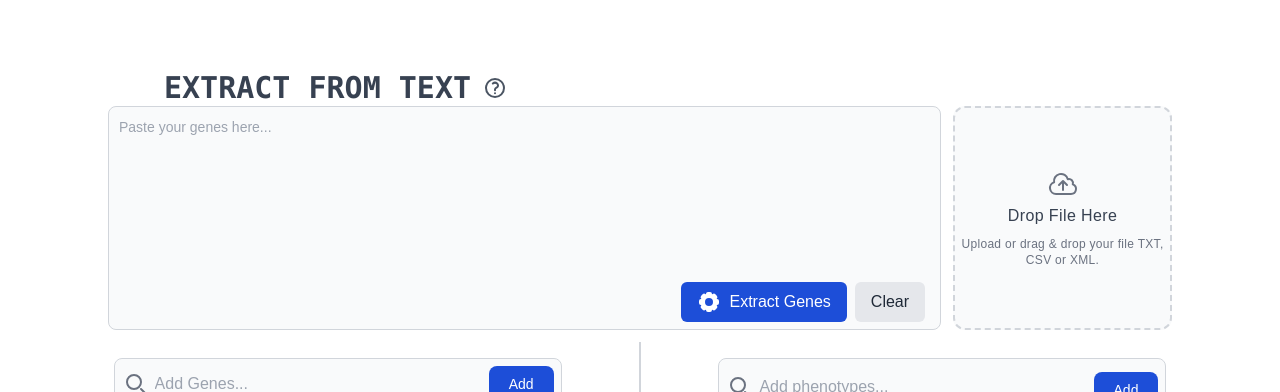
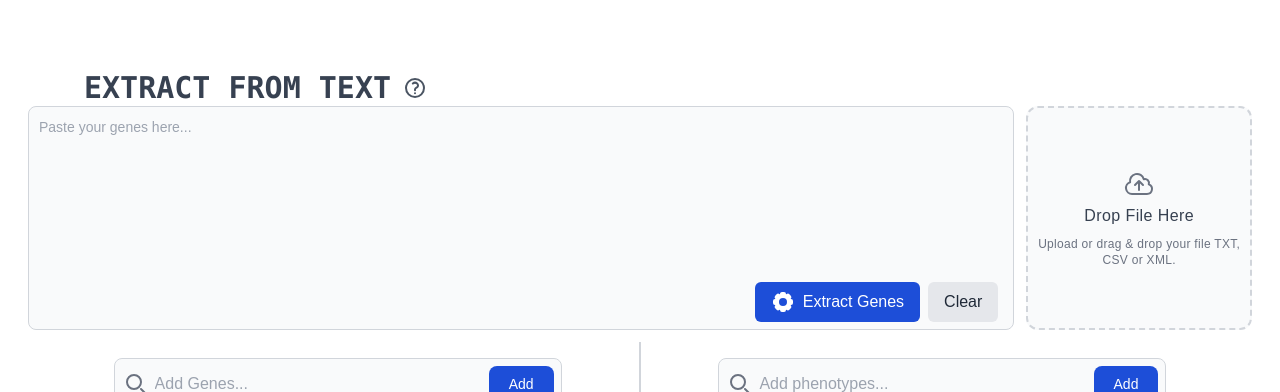
Before and after one commit to victormar1/PubMatcher, a Vue app: page / in a window 1280 px wide. Shown: the part 170-562 px from the top of the page. Built offline with nearby package versions, Linux system fonts and the light colour scheme; no server answers; the HTML template or start-up script is replaced by a standard one.

Commit message:
feat: hooked batchinput

```diff
--- a/routes/router.js
+++ b/routes/router.js
@@ -23,7 +23,7 @@ router.post('/reportbug', reportbugController.reportBug);
 router.post('/exportpdf', exportpdfController.exportPdf);
 
 // Route pour l'extraction de gènes
-router.post('/extract-genes', extractgenesController.extractGenes);
+router.get('/geneslist', extractgenesController.getGenesList);
 
 // Route pour api
 router.get('/api/search', apiController.searchApi);
--- a/src/components/SearchBuildingModule.vue
+++ b/src/components/SearchBuildingModule.vue
@@ -1,4 +1,59 @@
 <template>
+    <div>
+        <!-- EXTRACTION -->
+        <div class="flex flex-row items-center border-blue-600">
+            <label for="batch" class="block text-3xl ml-16 font-mono font-bold text-gray-700 "> EXTRACT FROM TEXT </label>
+            <!-- TOOLTIP CONT -->
+            <div class="group flex z-10 relative ml-3">
+                <button class="text-gray-600 transition-colors duration-200 focus:outline-none dark:text-gray-200 dark:hover:text-blue-400 hover:text-blue-500">
+                    <svg xmlns="http://www.w3.org/2000/svg" fill="none" viewBox="0 0 24 24" stroke-width="2" stroke="currentColor" class="w-6 h-6">
+                        <path stroke-linecap="round" stroke-linejoin="round" d="M9.879 7.519c1.171-1.025 3.071-1.025 4.242 0 1.172 1.025 1.172 2.687 0 3.712-.203.179-.43.326-.67.442-.745.361-1.45.999-1.45 1.827v.75M21 12a9 9 0 11-18 0 9 9 0 0118 0zm-9 5.25h.008v.008H12v-.008z" />
+                    </svg>
+                </button>
+                <!-- Tooltip -->
+                <span class="group-hover:opacity-100 transition-opacity duration-300 bg-gray-700 text-white text-1xl font-mono italic font-medium rounded-lg px-3 py-2 shadow-lg ml-4 absolute left-1/2 -translate-x-1/2 translate-y-full opacity-0 mt-2 whitespace-nowrap">
+                    Extract genes from raw text, file or URL.
+                </span>
+            </div>
+        </div>
+        <div class="flex flex-row mx-2">
+            <!-- BATCH INPUT | EXTRACT BUTTONS -->
+            <div class="relative w-full overflow-auto h-56">
+                <textarea id="bacthInput" v-model="batchInput"    rows="4" class="block p-2.5 pb-12 w-full h-full resize-none text-sm text-gray-900 bg-gray-50 rounded-lg border border-gray-300 focus:ring-blue-500 focus:border-blue-500 focus:outline-none dark:bg-gray-700 dark:border-gray-600 dark:placeholder-gray-400 dark:text-white dark:focus:ring-blue-500 dark:focus:border-blue-500" placeholder="Paste your genes here..."></textarea>
+                    <div class="absolute bottom-2 right-4 flex space-x-2">
+                        <button id="submitTextArea" @click="extractGeneFromBatch" type="button" class="flex items-center px-4 py-2 bg-blue-700 hover:bg-blue-600 text-white font-medium rounded-md space-x-2">
+                            <svg class="w-6 h-6 text-white dark:text-white" aria-hidden="true" xmlns="http://www.w3.org/2000/svg" width="24" height="24" fill="currentColor" viewBox="0 0 24 24">
+                                <path fill-rule="evenodd" d="M9.586 2.586A2 2 0 0 1 11 2h2a2 2 0 0 1 2 2v.089l.473.196.063-.063a2.002 2.002 0 0 1 2.828 0l1.414 1.414a2 2 0 0 1 0 2.827l-.063.064.196.473H20a2 2 0 0 1 2 2v2a2 2 0 0 1-2 2h-.089l-.196.473.063.063a2.002 2.002 0 0 1 0 2.828l-1.414 1.414a2 2 0 0 1-2.828 0l-.063-.063-.473.196V20a2 2 0 0 1-2 2h-2a2 2 0 0 1-2-2v-.089l-.473-.196-.063.063a2.002 2.002 0 0 1-2.828 0l-1.414-1.414a2 2 0 0 1 0-2.827l.063-.064L4.089 15H4a2 2 0 0 1-2-2v-2a2 2 0 0 1 2-2h.09l.195-.473-.063-.063a2 2 0 0 1 0-2.828l1.414-1.414a2 2 0 0 1 2.827 0l.064.063L9 4.089V4a2 2 0 0 1 .586-1.414ZM8 12a4 4 0 1 1 8 0 4 4 0 0 1-8 0Z" clip-rule="evenodd"/>
+                            </svg>
+                            <span>Extract Genes</span>
+                        </button>
+                        <button id="clearTextArea" type="button" class="px-4 py-2 bg-gray-200 hover:bg-gray-300 text-gray-800 font-medium rounded-md">
+                            Clear
+                        </button>
+                    </div>
+            </div>
+            <!-- DRAG FILE ZONE -->
+            <div>
+                <label for="dropzone-file" class="flex flex-col items-center justify-center h-56 mb-3 ml-3 max-w-lg text-center bg-gray-50  border-2 border-gray-300 border-dashed cursor-pointer dark:bg-gray-900 dark:border-gray-700 rounded-xl">
+                    <svg xmlns="http://www.w3.org/2000/svg" fill="none" viewBox="0 0 24 24" stroke-width="1.5" stroke="currentColor" class="w-8 h-8 text-gray-500 dark:text-gray-400">
+                        <path stroke-linecap="round" stroke-linejoin="round" d="M12 16.5V9.75m0 0l3 3m-3-3l-3 3M6.75 19.5a4.5 4.5 0 01-1.41-8.775 5.25 5.25 0 0110.233-2.33 3 3 0 013.758 3.848A3.752 3.752 0 0118 19.5H6.75z" />
+                    </svg>
+
+                    <h2 class="mt-1 font-medium tracking-wide text-gray-700 dark:text-gray-200">Drop File Here</h2>
+
+                    <p class="mt-2 text-xs tracking-wide text-gray-500 dark:text-gray-400">Upload or drag & drop your file TXT, CSV or XML. </p>
+
+                    <input id="dropzone-file" type="file" class="hidden" />
+                </label>
+            </div>
+        </div>
+    </div>
+
+
+
+
+
+    <!-- GENES AND PHENOTYPES -->
     <div @click.capture="hideSuggestions('geneSuggestions')" class="flex mx-4 h-60 flex-row  border-blue-600">
         <div class="flex flex-col items-center w-7/12 space-y-4 rounded min-h-72 overflow-auto  border-red-600  p-4">
             <form @submit.prevent class="w-full max-w-md">
@@ -49,9 +104,10 @@
                     </div>
 
                     <!-- Search input -->
-                    <input type="search" id="phenotypeInput" ref="phenotypeInput" class="block w-full p-4 pl-10 text-base text-gray-900 border border-gray-300 rounded-lg bg-gray-50 focus:ring-blue-500 focus:border-blue-500 dark:bg-gray-700 dark:border-gray-600 dark:placeholder-gray-400 dark:text-white dark:focus:ring-blue-500 dark:focus:border-blue-500 focus:outline-none" placeholder="Add phenotypes..."  @input="debouncedShowSuggestions('phenotype')" autocomplete="off" @keydown.enter.prevent="addFreePhenotype" required />
+                    <input type="search" id="phenotypeInput" ref="phenotypeInput" class="block w-full h-full p-4 pl-10 text-base text-gray-900 border border-gray-300 rounded-lg bg-gray-50 focus:ring-blue-500 focus:border-blue-500 dark:bg-gray-700 dark:border-gray-600 dark:placeholder-gray-400 dark:text-white dark:focus:ring-blue-500 dark:focus:border-blue-500 focus:outline-none" placeholder="Add phenotypes..."  @input="debouncedShowSuggestions('phenotype')" autocomplete="off" @keydown.enter.prevent="addFreePhenotype" required />
                     <!-- Search button -->
-                    <button type="button" id="addPhenotypeButton" @click="addFreePhenotype()" class="text-white absolute right-2 bottom-2 bg-blue-700 hover:bg-blue-800 focus:ring-4 focus:outline-none focus:ring-blue-300 font-medium rounded-lg text-sm px-5 py-2 dark:bg-blue-600 dark:hover:bg-blue-700 dark:focus:ring-blue-800">
+                    <button type="button" id="addPhenotypeButton" @click="addFreePhenotype()"
+                    class="text-white absolute right-2 bottom-2 bg-blue-700 hover:bg-blue-800 focus:ring-4 focus:outline-none focus:ring-blue-300 font-medium rounded-lg text-sm px-5 py-2 dark:bg-blue-600 dark:hover:bg-blue-700 dark:focus:ring-blue-800">
                         <p class="text-white">Add</p>
                     </button>
                     <ul id="phenotypeSuggestions" class="absolute w-full bg-white border border-gray-300 rounded-lg mt-1 hidden max-h-60 overflow-y-auto shadow-lg z-10 top-full"></ul>
@@ -71,6 +127,10 @@
             </div>
         </div>
     </div>
+
+
+
+
     <!-- RESEARCHED BUTTON -->
     <div class="flex justify-center mt-3 ">
                 <button type="button" id="researchButton" @click="reasearch" class="text-white justify-center bg-blue-700 hover:bg-blue-800 w-full mx-10 focus:ring-4 focus:outline-none focus:ring-blue-300 font-medium rounded-lg text-sm px-5 py-2.5 text-center inline-flex items-center h-24 dark:bg-blue-600 dark:hover:bg-blue-700 dark:focus:ring-blue-800">
@@ -85,7 +145,7 @@
                         <span class="sr-only">Loading...</span>
                     </div>
                 </button>
-            </div>
+    </div>
 </template>
 
 <script>
@@ -102,6 +162,9 @@ export default {
         return {
             genesInput: this.genes.join(', '),
             phenotypesInput: this.phenotypes.join(', '),
+            genesList: [],
+            batchInput: '',
+            extractedGenes: [],
         };
     },
     mounted() {
@@ -117,6 +180,9 @@ export default {
         if (this.genes.length || this.phenotypes.length) {
             this.searchFromUrl();
         }
+
+        this.fetchGenesListAndCache(); // Load genes list
+
     },
     created() {
     this.debouncedShowSuggestions = this.debounce(this.showSuggestions, 300);
@@ -148,27 +214,6 @@ export default {
                 console.error("Error during search:", error);
             }
         },
-
-
-
-
-
-
-
-
-
-
-
-
-
-
-
-
-
-
-
-
-
         async showSuggestions(type) {
             const inputField = document.getElementById(type === 'gene' ? "geneInput" : "phenotypeInput");
             const suggestionsContainer = document.getElementById(type === 'gene' ? "geneSuggestions" : "phenotypeSuggestions");
@@ -251,7 +296,9 @@ export default {
             inputField.focus();
             suggestions.classList.add("hidden");
         },
-        addGene(gene) { // Modified to accept the gene as an argument
+        addGene(gene) {
+            gene = gene.toUpperCase();
+
             let data = JSON.parse(sessionStorage.getItem('data')) || [{ type: 'gene', items: [] }, { type: 'phenotype', items: [] }];
             const genes = data.find(item => item.type === 'gene');
 
@@ -265,6 +312,8 @@ export default {
             this.hideSuggestions('geneSuggestions');
         },
         addPhenotype(phenotype) {
+            phenotype = phenotype.toUpperCase();
+
             let data = JSON.parse(sessionStorage.getItem('data')) || [{ type: 'gene', items: [] }, { type: 'phenotype', items: [] }];
             const phenotypes = data.find(item => item.type === 'phenotype');
 
@@ -429,41 +478,51 @@ export default {
                 clearTimeout(timer);
                 timer = setTimeout(() => func.apply(this, args), delay);
             };
+            },
+        async fetchGenesListAndCache() {
+
+            if (sessionStorage.getItem('genesList')) {
+                this.genesList = JSON.parse(sessionStorage.getItem('genesList'));
+            return;
             }
 
+            try {
+            const response = await fetch('api/geneslist');
+            const data = await response.json();
+            this.genesList = data.genes;
+            sessionStorage.setItem('genesList', JSON.stringify(data.genes));
+        } catch (error) {
+            console.error('Error fetching genes:', error);
+        }
 
+        console.log('Fetched genes list:', sessionStorage.getItem('genesList'));
+        },
 
+        extractGeneFromBatch(){
+            console.log("extracting")
+            console.log(this.batchInput)
+            if (!this.batchInput.trim() || this.genesList.length === 0) {
+            this.extractedGenes = [];
+            return;
+            }
 
+            const text = this.batchInput;
+            const foundGenes = this.genesList.filter(gene => {
+            const regex = new RegExp(`\\b${gene}\\b`, 'i');
+            return regex.test(text);
+            });
 
-
-
-
-
-
-
-
-
-
-
-
-
-
-
-
-
-
-
-
-
-
-
-
-
-
-
-
-
-
+            foundGenes.sort((a, b) => text.indexOf(a) - text.indexOf(b));
+            this.extractedGenes = foundGenes;
+            this.populateSearchWithExtraction(foundGenes)
+            console.log(this.extractedGenes)
+        },
+        populateSearchWithExtraction(genes){
+            console.log("adding genes")
+            for(const gene of genes){
+                this.addGene(gene)
+            }
+        },
 
 
     }
--- a/src/components/SearchModule.vue
+++ b/src/components/SearchModule.vue
@@ -3,9 +3,6 @@
             <div class="absolute inset-x-0 top-1/2 h-px -translate-y-1/2 bg-transparent bg-gradient-to-r from-transparent via-gray-500 to-transparent opacity-75"></div>
             <span class="relative z-10 bg-white px-6 font-bold font-nono text-gray-700 text-5xl ">SEARCH ENGINE</span>
     </span>
-    <div class="mx-20">
-        <ExtractionModule />
-    </div>
     <div>
         <SearchBuildingModule @search-complete="handleSearchComplete"
         :genes="genes"
--- a/utils/loadgenesfromfile.js
+++ b/utils/loadgenesfromfile.js
@@ -13,7 +13,7 @@ function loadGenesFromFile(filePath) {
         fs.createReadStream(filePath)
             .pipe(csv())
             .on('data', (row) => {
-                genes.push(row.geneName); // Assurez-vous que 'geneName' correspond à la clé de votre fichier CSV
+                genes.push(row.geneName);
             })
             .on('end', () => {
                 console.log('Genes CSV file successfully processed');
```
Also changed, not shown: controllers/extractgenesController.js (+39 -21 lines).
